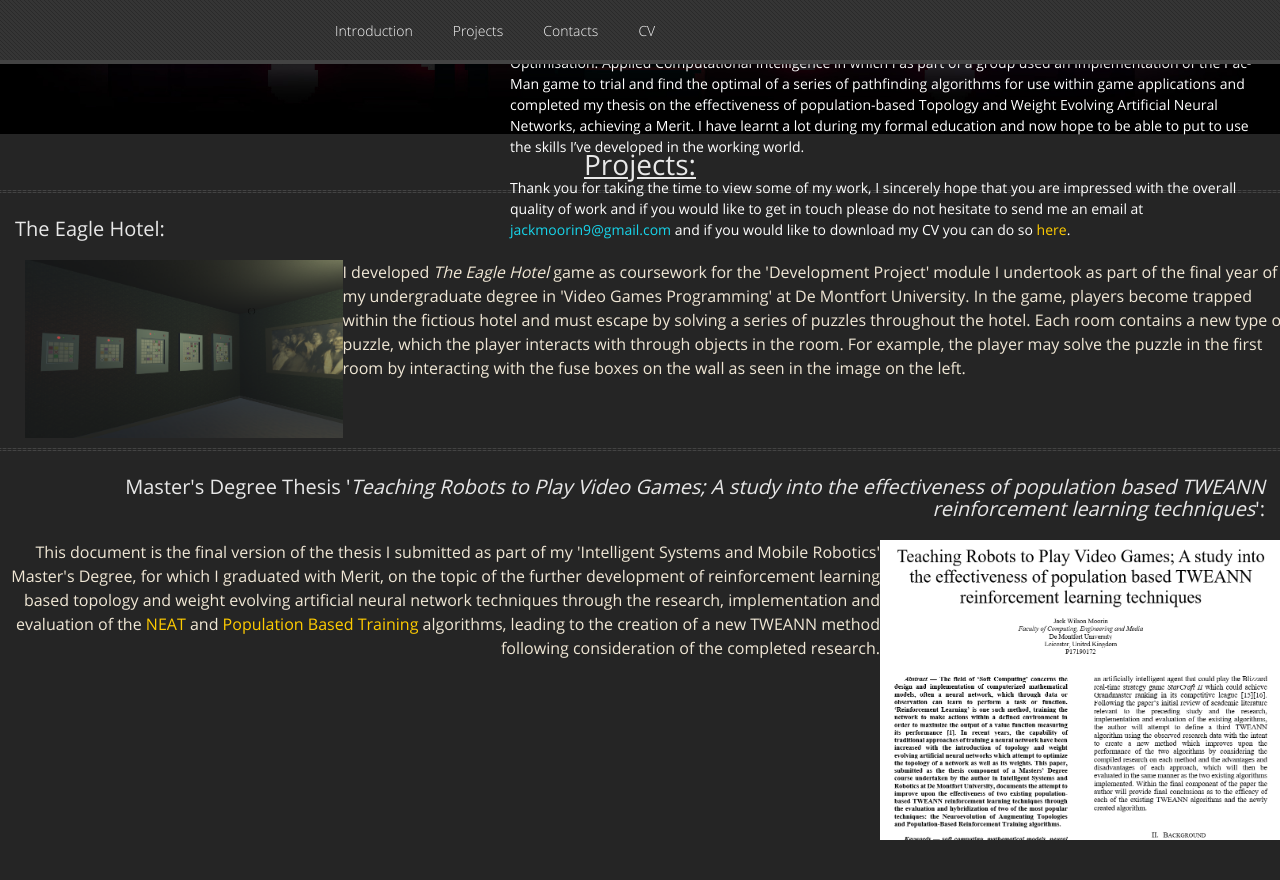
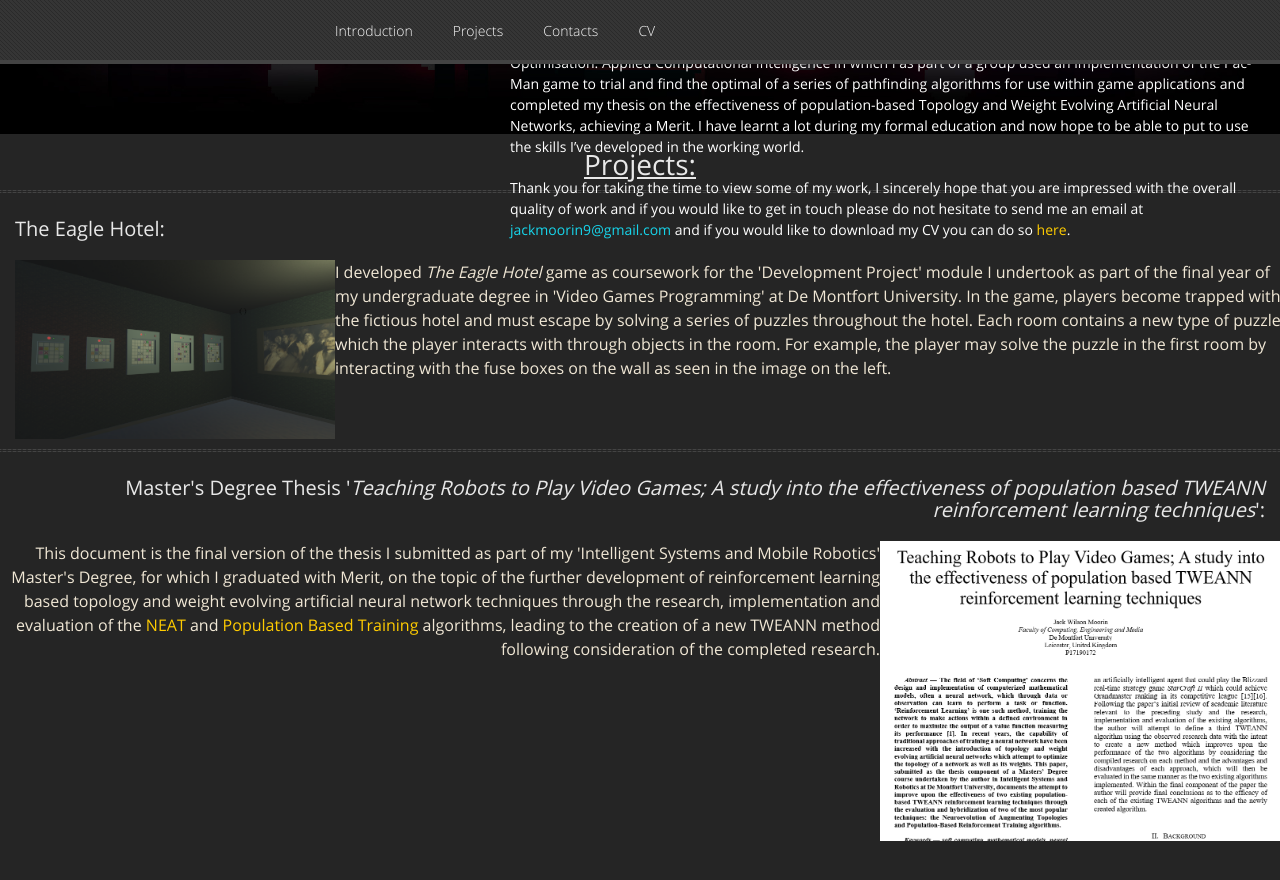
Before and after one commit to GamesProgrammingGrad2021/GamesProgrammingGrad2021.github.io, a Jekyll site: the page built from index.md, in a window 1280 px wide and 900 px high, scrolled down 973 px. Shown: the top 880 px of the window. Built offline with Jekyll 4.4.1, drawn with Linux system fonts in a browser that asks for light colours; nearby versions of some CDN libraries; our own code applies the rules of GitHub Pages for plain Markdown files.

Commit message:
Update default.html

```diff
--- a/_layouts/default.html
+++ b/_layouts/default.html
@@ -122,13 +122,15 @@
 			<hr>
 			<h2 style="padding-top:5px; padding-left: 15px; padding-bottom: 10px; text-align: left; font-size: 20px;">The Eagle Hotel:</h2>
 			<div style="display: flex; align-items: center; width: 100%; margin-bottom: 10px; padding-left: 15px;">
-				<div style="padding-left: 10px; font-size: 16px; text-align: left; display: block; vertical-align: middle;">
+				<div style="padding-left: 0px; font-size: 16px; text-align: left; display: block; vertical-align: middle;">
 				<a href="https://drive.google.com/drive/folders/1M-U7_-Z6gfTVbV9UdJ8VeTNpTtiWqGKn?usp=sharing"><img src="Eagle Hotel Thumbnail.png" alt="Eagle Hotel Thumbnail" style="height: 25%; width: 25%; vertical-align: middle; float: left; padding-left: 0px;"></a>
+				<p style="padding-left: 10px;">
 				I developed <i>The Eagle Hotel</i> game as coursework for the 'Development Project' module I undertook as part of the final year of my
 				undergraduate degree in 'Video Games Programming' at De Montfort University. In the game, players become trapped within the fictious hotel
 				and must escape by solving a series of puzzles throughout the hotel. Each room contains a new type of puzzle, which the player interacts
 				with through objects in the room. For example, the player may solve the puzzle in the first room by interacting with the fuse boxes on
 				the wall as seen in the image on the left.
+				</p>
 				</div>
 			</div>
 
```
